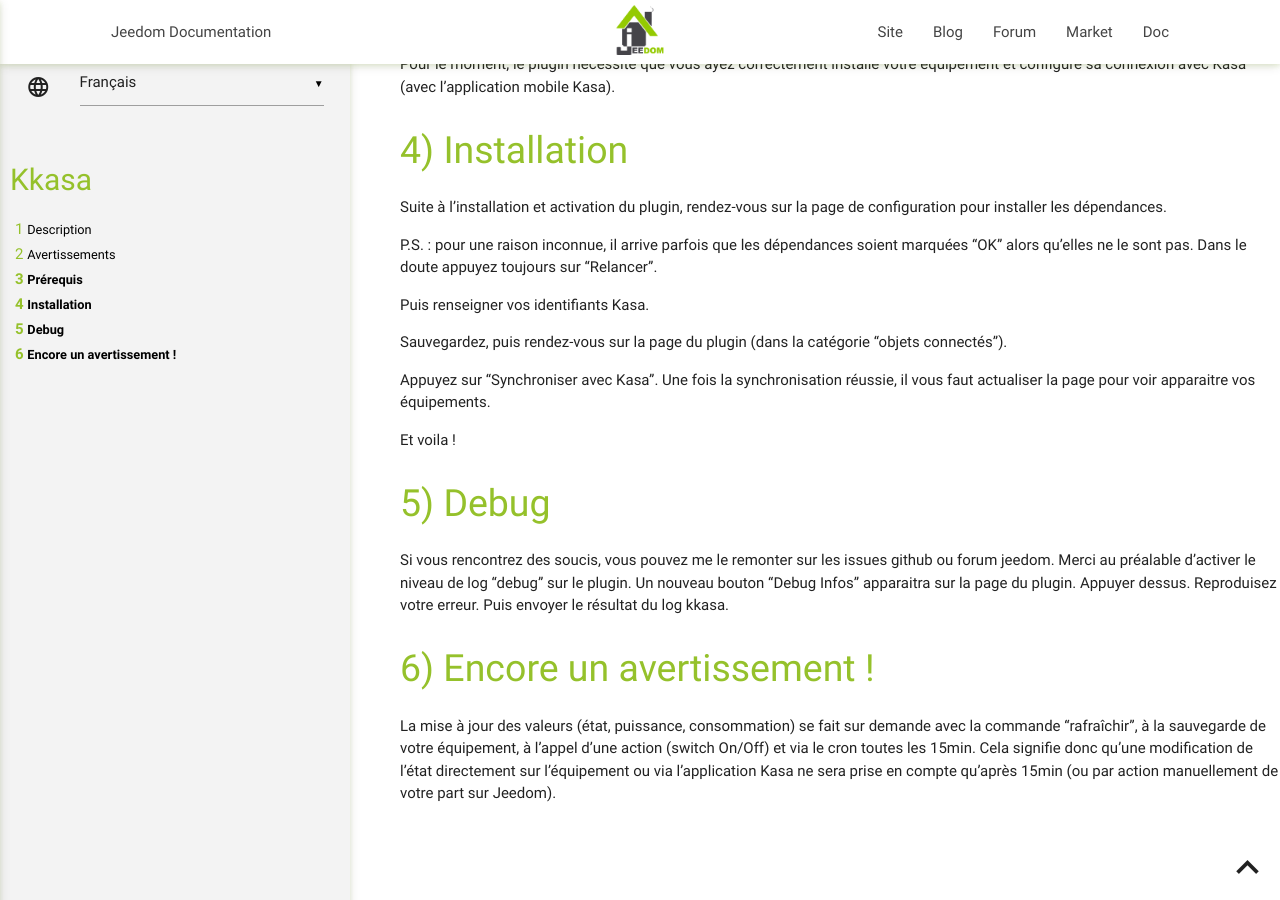
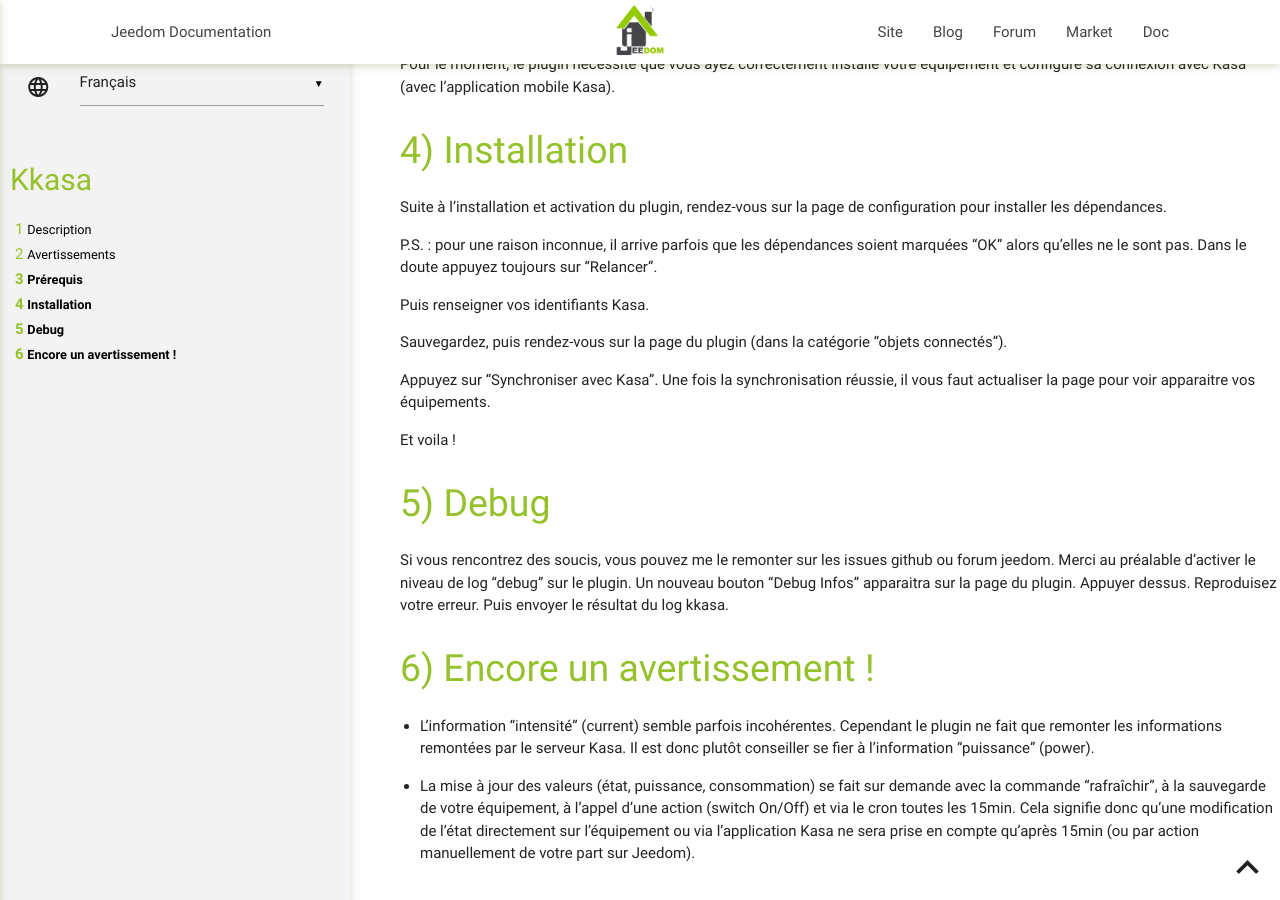
Before and after one commit to vampi62/kkasa, a Jekyll site: the page built from docs/fr_FR/index.md, in a window 1280 px wide and 900 px high, scrolled down 642 px. Built offline with Jekyll 4.4.1, drawn with Linux system fonts in a browser that asks for light colours; our own code applies the rules of GitHub Pages for plain Markdown files.

Commit message:
Warning about current data

```diff
--- a/docs/fr_FR/index.md
+++ b/docs/fr_FR/index.md
@@ -61,7 +61,9 @@
 
 Encore un avertissement !
 ===
-La mise à jour des valeurs (état, puissance, consommation) se fait sur demande
+* L'information "intensité" (current) semble parfois incohérentes. Cependant le plugin ne fait que remonter les informations remontées par le serveur Kasa. Il est donc plutôt conseiller se fier à l'information "puissance" (power).
+
+* La mise à jour des valeurs (état, puissance, consommation) se fait sur demande
 avec la commande "rafraîchir", à la sauvegarde de votre équipement, à l'appel
 d'une action (switch On/Off) et via le cron toutes les 15min.
 Cela signifie donc qu'une modification de l'état directement sur l'équipement
```
